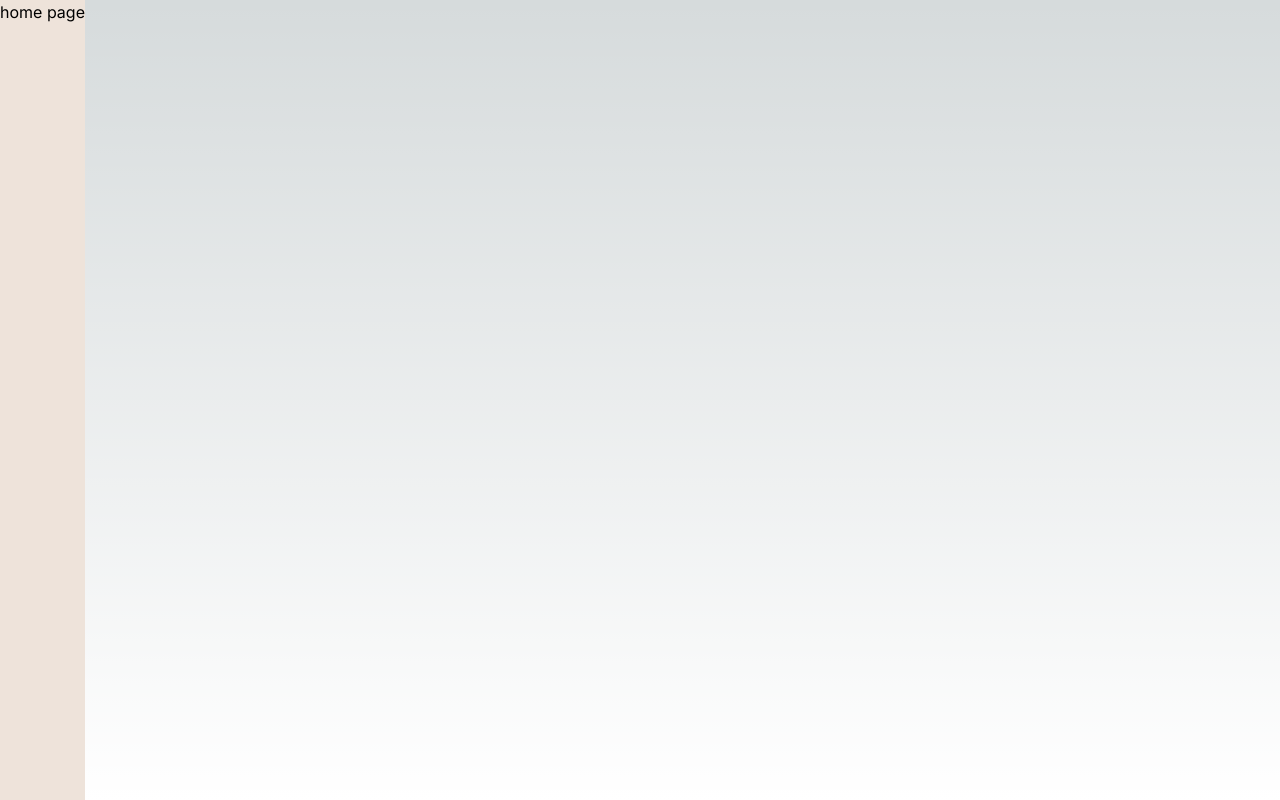
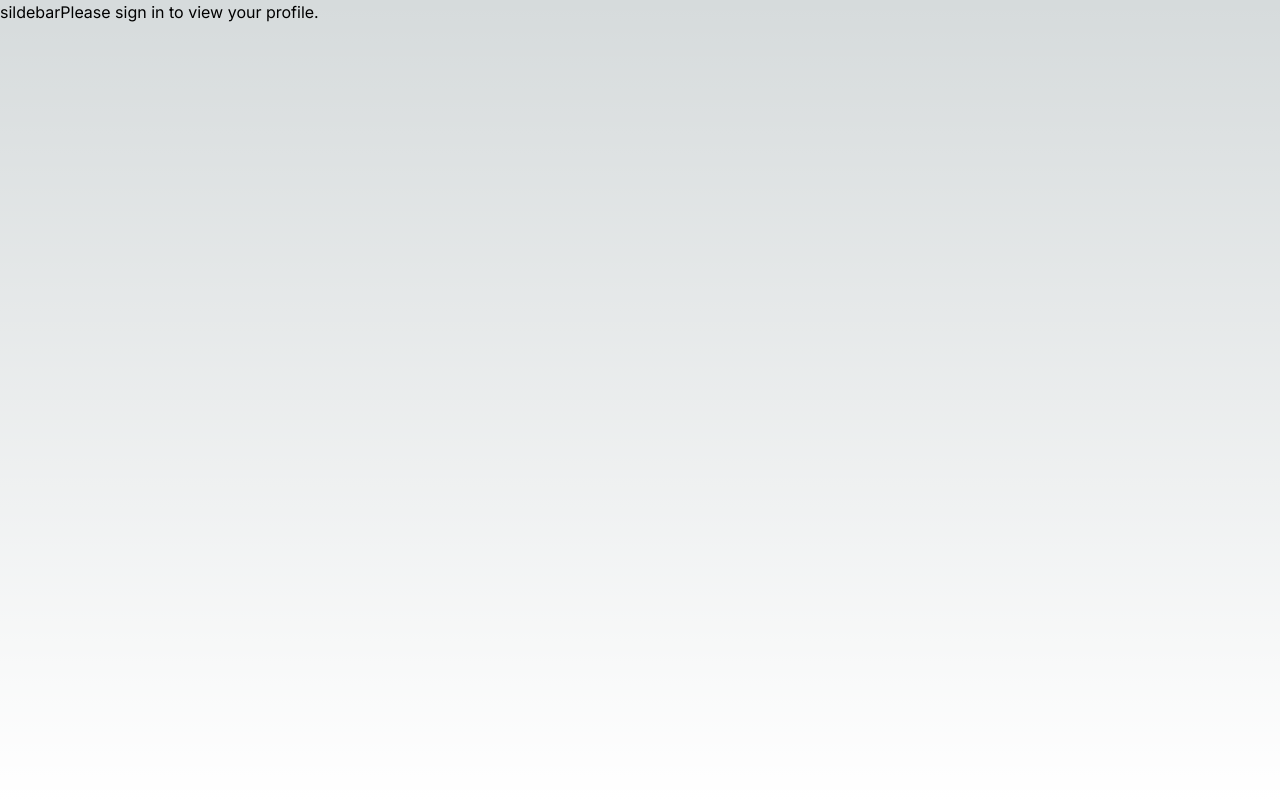
Before and after one commit to jitendravee/vide-wave, a Next.js app: page / in a window 1280 px wide. Built offline with nearby package versions, Linux system fonts and the light colour scheme; no server answers.

Commit message:
feat:added cleark in auth

```diff
--- a/src/app/(auth)/signup/page.tsx
+++ b/src/app/(auth)/signup/page.tsx
@@ -1,22 +1,9 @@
-"use client";
-import React, { useState, ChangeEvent } from "react";
-import TextField from "@/ui/components/textfield";
+import { SignUp } from "@clerk/nextjs";
 
 export default function LoginPage() {
-  const [username, setUsername] = useState("");
-
-  const handleUsernameChange = (e: ChangeEvent<HTMLInputElement>) => {
-    setUsername(e.target.value);
-  };
-
   return (
     <div className="">
-      <h1>Hello for Login</h1>
-      <TextField
-        label="Username"
-        value={username}
-        onChange={handleUsernameChange}
-      />
+      <SignUp />
     </div>
   );
 }
--- a/src/app/(root)/layout.tsx
+++ b/src/app/(root)/layout.tsx
@@ -1,3 +1,5 @@
+import SlideBar from "@/ui/slideBar";
+
 export default function RootLayout({
   children,
 }: {
@@ -6,8 +8,9 @@ export default function RootLayout({
   return (
     <html lang="en">
       <body>
-        <div className="relative flex flex-col">
-          <main className="relative flex  min-h-screen">{children}</main>
+        <div className="relative flex min-h-screen">
+          <SlideBar className="flex border-cyan-400" />
+          <main className="flex">{children}</main>
         </div>
       </body>
     </html>
--- a/src/app/(root)/page.tsx
+++ b/src/app/(root)/page.tsx
@@ -1,8 +1,17 @@
+"use client";
+
+import { useUser } from "@clerk/nextjs";
+
 export default function HomePage() {
+  const { isSignedIn, user } = useUser();
+  if (!isSignedIn) {
+    return <div>Please sign in to view your profile.</div>;
+  }
   return (
-    // <div className="bg-gradient-to-b from-">
-    <div className=" bg-homePageTop">
+    <div className=" bg-gradient-to-b from-homePageTop via-homePageMid to-homePageEnd">
       <h1>home page</h1>
+      <p>{user.fullName}</p>
+      <p>{user.emailAddresses[0].emailAddress}</p>
     </div>
   );
 }
--- a/src/app/layout.tsx
+++ b/src/app/layout.tsx
@@ -1,5 +1,8 @@
+import SlideBar from "@/ui/slideBar";
+import { Providers } from "./provider";
 import type { Metadata } from "next";
 import { Inter } from "next/font/google";
+import { SignedIn, SignedOut, SignInButton, UserButton } from "@clerk/nextjs";
 import "./globals.css";
 
 const inter = Inter({ subsets: ["latin"] });
@@ -16,7 +19,9 @@ export default function RootLayout({
 }>) {
   return (
     <html lang="en">
-      <body className={inter.className}>{children}</body>
+      <Providers>
+        <body className={`${inter.className}`}>{children}</body>
+      </Providers>
     </html>
   );
 }
--- /dev/null
+++ b/src/app/provider.tsx
@@ -0,0 +1,8 @@
+"use client";
+
+import { ClerkProvider } from "@clerk/nextjs";
+import React from "react";
+
+export function Providers({ children }: { children: React.ReactNode }) {
+  return <ClerkProvider>{children}</ClerkProvider>;
+}
--- /dev/null
+++ b/src/ui/slideBar.tsx
@@ -0,0 +1,13 @@
+import React from "react";
+
+interface SlideBarProps {
+  className?: string;
+}
+
+export default function SlideBar({ className }: SlideBarProps) {
+  return (
+    <div className={`bg-red-500 ${className}`}>
+      <h1>sildebar</h1>
+    </div>
+  );
+}
--- a/tailwind.config.ts
+++ b/tailwind.config.ts
@@ -10,6 +10,8 @@ const config: Config = {
     extend: {
       colors:{
 "homePageTop":"#EEE3DA".toLowerCase(),
+"homePageMid":"#FBF1F6".toLowerCase(),
+"homePageEnd":"#E7D9F9".toLowerCase(),
       },
       backgroundImage: {
         "gradient-radial": "radial-gradient(var(--tw-gradient-stops))",
```
Also changed, not shown: package.json (+6 -5 lines), src/middleware.ts (added, +15 -0 lines), 2 other files (tests, documents, lock files or other folders).
